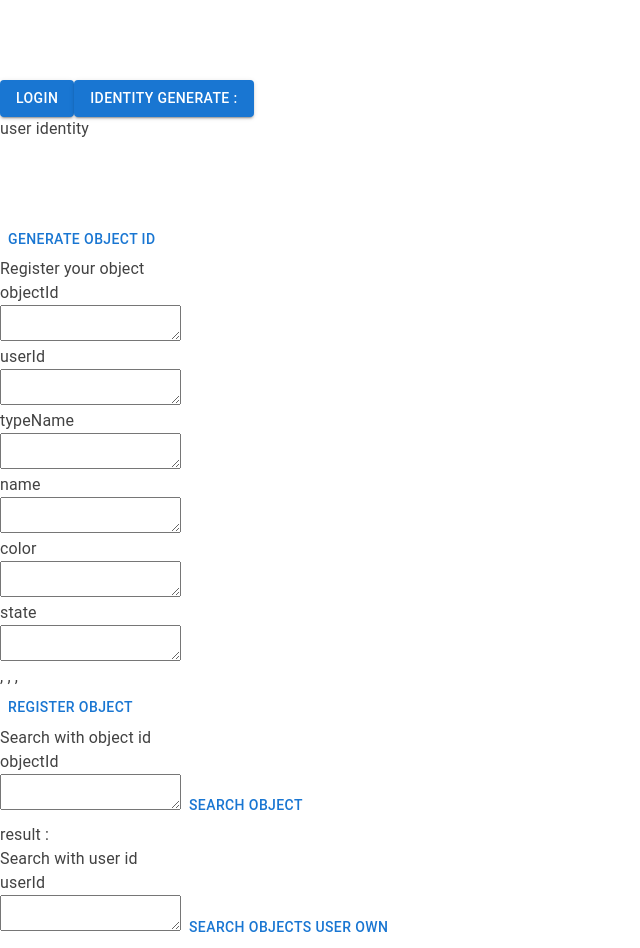
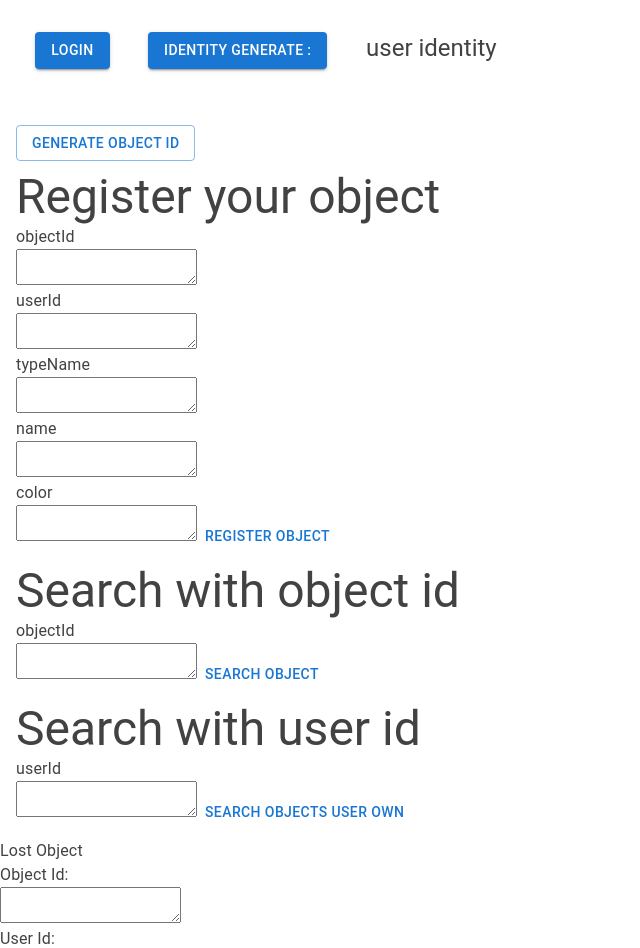
Before and after one commit to Joon2000/lostobject, a React (Vite) app: page / in a window 1280 px wide. Shown: the top 948 px of the page, without its empty margins (0-640 px from the left). Built offline with nearby package versions, Linux system fonts and the light colour scheme; what @connect2ic/core, @connect2ic/react, @dfinity/agent would draw is missing.

Commit message:
update page

```diff
--- a/frontend/App.tsx
+++ b/frontend/App.tsx
@@ -34,7 +34,7 @@ function App() {
   const [myId, setMyId] = useState("user identity");
   const [identity, setIdentity] = useState<Identity>();
 
-  const [newObjectId, setNewObjectId] = useState(24163);
+  const [newObjectId, setNewObjectId] = useState(343);
   const [isNewObjectIdSeen, setIsNewObjectIdSeen] = useState(false);
 
   const [objectId, setObjectId] = useState("");
@@ -44,10 +44,15 @@ function App() {
   const [typeName, setTypeName] = useState("");
   const [name, setName] = useState("");
   const [color, setColor] = useState("");
-  const [state, setState] = useState("");
+  // const [state, setState] = useState("");
 
+  const [resultRegisteredObjectInfo, setResultResgisteredObjectInfo] = useState([]);
   const [resultObjectInfo, setResultObjectInfo] = useState([]);
   const [resultObjectList, setResultObjectList] = useState([]);
+
+  const [isResultInfoSeen, setIsResultInfoSeen] = useState(false);
+  const [isSearchWithObjectResultInfoSeen, setIsSearchWithObjectResultInfoSeen] = useState(false);
+  const [isSearchWithUserResultInfoSeen, setIsSearchWithUserResultInfoSeen] = useState(false);
 
 
   const [isLost, setIsLost] = useState(true)
@@ -83,17 +88,21 @@ function App() {
   const colorHandleChange = (e) => {
     setColor(e.target.value)
   };
-  const stateHandleChange = (e) => {
-    setState(e.target.value)
-  };
+  // const stateHandleChange = (e) => {
+  //   setState(e.target.value)
+  // };
 
   const handleRegisterObject = async (e) => {
+    setIsResultInfoSeen(false);
+    setIsSearchWithObjectResultInfoSeen(false);
+    setIsSearchWithUserResultInfoSeen(false);
     e.preventDefault();
 
     // await storage.store(id, input)
     await storage.register(objectId, userId, typeName, name, color);
     console.log("registered!!")
     let result = await storage.searchObjectId(objectId);
+    setResultResgisteredObjectInfo(result);
     console.log("result:", result);
 
     setObjectId("");
@@ -101,29 +110,38 @@ function App() {
     setTypeName("");
     setName("");
     setColor("");
-    setState("");
+    // setState("");
 
 
     setIsNewObjectIdSeen(false);
     setNewObjectId((prev)=>prev+123);
+    setIsResultInfoSeen(true);
   };
 
   const searchWithObjectId = async (e) => {
+    setIsResultInfoSeen(false);
+    setIsSearchWithObjectResultInfoSeen(false);
+    setIsSearchWithUserResultInfoSeen(false);
     e.preventDefault();
 
     let object = await storage.searchObjectId(searchObjectId);
     setResultObjectInfo(object);
     console.log("object result :", object);
     setSearchObjectId("");
+    setIsSearchWithObjectResultInfoSeen(true);
   }
 
   const searchWithUserId = async (e) => {
+    setIsResultInfoSeen(false);
+    setIsSearchWithObjectResultInfoSeen(false);
+    setIsSearchWithUserResultInfoSeen(false);
     e.preventDefault();
 
     let objectIds = await storage.searchUserId(searchUserId);
     setResultObjectList(objectIds);
     console.log("result Object list :", objectIds);
     setSearchUserId("");
+    setIsSearchWithUserResultInfoSeen(true);
   }
 
   const changeToLost = async (e) =>{
@@ -148,7 +166,7 @@ function App() {
       {/* <div>
         <ConnectButton />
       </div> */}
-      <Box sx={{my: 10}}>
+      <Box sx={{mt: 2, mb:5, p:2, width: 500}} justifyContent={"space-around"} display={"flex"}>
         <Button
         variant="contained"
         onClick={async (e) => {
@@ -189,23 +207,32 @@ function App() {
             // document.getElementById("principal").innerText = principal.toString();
             let principal_str = principal.toString();
             setMyId(principal_str);
+            setUserId(principal_str);
             return false;
           }}>
             identity generate :
         </Button>
-        <Typography>{myId}</Typography>
-      </Box>
+        <Typography variant="h5">{myId}</Typography>
+      </Box >
+          <Box display={"flex"} justifyContent={"left"} sx={{width: 500}}>
               <Button
             onClick={()=>{
               setIsNewObjectIdSeen(true);
+              setObjectId(newObjectId+"");
             }}
+            variant="outlined"
+            sx={{ml:2, mr: 3}}
             >
             Generate Object Id
             </Button>
-        <Typography>{ isNewObjectIdSeen && newObjectId }</Typography>
+            <Typography variant="h5">{ isNewObjectIdSeen && newObjectId }</Typography>
+          </Box>
 
-        <Box>
-        <Typography>Register your object</Typography>
+
+        <Box sx={{my:1, ml:2}}>
+          <Typography variant="h3">Register your object</Typography>
+          <Box display={"flex"} justifyContent={"left"}>
+            <Box sx={{mr: 5}}>
               <Typography>objectId</Typography>
               <textarea
                   value={objectId}
@@ -231,20 +258,28 @@ function App() {
                   value={color}
                   onChange={colorHandleChange}
                 />
-        <Typography>state</Typography>
-        <textarea
-            value={state}
-            onChange={stateHandleChange}
-          />
-        <Typography>{objectId}, {userId}, {name}, {state}</Typography>
-
               <Button
               onClick={handleRegisterObject}
               >REGISTER OBJECT</Button>
             </Box>
+            {isResultInfoSeen &&
+            <Box>
+              <Typography variant="h6">REGISTERD OBJECT BELOW</Typography>
+              <Typography>Object Id {resultRegisteredObjectInfo[0]}</Typography>
+              <Typography>User Id {resultRegisteredObjectInfo[1]}</Typography>
+              <Typography>Type Name {resultRegisteredObjectInfo[2]}</Typography>
+              <Typography>Name {resultRegisteredObjectInfo[3]}</Typography>
+              <Typography>Color {resultRegisteredObjectInfo[4]}</Typography>
+              <Typography>State {resultRegisteredObjectInfo[5]}</Typography>
+            </Box>}
 
-      <Box>
-        <Typography>Search with object id</Typography>
+          </Box>
+      </Box>
+
+      <Box sx={{my:1, ml:2}}>
+        <Typography variant="h3">Search with object id</Typography>
+        <Box display={"flex"} justifyContent={"left"}>
+          <Box  sx={{mr: 5}}>
             <Typography>objectId</Typography>
             <textarea
                 value={searchObjectId}
@@ -253,12 +288,24 @@ function App() {
               <Button
             onClick={searchWithObjectId}
             >SEARCH OBJECT</Button>
-        <Typography>result : {resultObjectInfo}</Typography>
-
+          </Box>
+          {isSearchWithObjectResultInfoSeen &&
+          <Box>
+            <Typography variant="h6">OBJECT INFO</Typography>
+            <Typography>Object Id {resultObjectInfo[0]}</Typography>
+            <Typography>User Id {resultObjectInfo[1]}</Typography>
+            <Typography>Type Name {resultObjectInfo[2]}</Typography>
+            <Typography>Name {resultObjectInfo[3]}</Typography>
+            <Typography>Color {resultObjectInfo[4]}</Typography>
+            <Typography>State {resultObjectInfo[5]}</Typography>
+          </Box>}
+        </Box>
       </Box>
 
-      <Box>
-        <Typography>Search with user id</Typography>
+      <Box sx={{my:1, ml:2}}>
+        <Typography variant="h3">Search with user id</Typography>
+        <Box display={"flex"} justifyContent={"left"}>
+          <Box sx={{mr: 5}}>
             <Typography>userId</Typography>
           <textarea
               value={searchUserId}
@@ -267,7 +314,22 @@ function App() {
             <Button
           onClick={searchWithUserId}
           >SEARCH OBJECTS USER OWN</Button>
-        <Typography>result : {resultObjectList}</Typography>
+          </Box>
+          {isSearchWithUserResultInfoSeen &&
+          <Box>
+            <Typography variant="h6">OBJECT LIST</Typography>
+            {resultObjectList.map((obj)=>(
+              <Typography>{obj}</Typography>
+            ))}
+            {/* <Typography>OBJECT INFO</Typography>
+            <Typography>Object Id</Typography>
+            <Typography>User Id</Typography>
+            <Typography>Type Name</Typography>
+            <Typography>Name</Typography>
+            <Typography>Color</Typography>
+            <Typography>State</Typography> */}
+          </Box>}
+        </Box>
       </Box>
 
 
--- a/src/declarations/storage/storage.did.d.ts
+++ b/src/declarations/storage/storage.did.d.ts
@@ -2,12 +2,6 @@ import type { Principal } from '@dfinity/principal';
 import type { ActorMethod } from '@dfinity/agent';
 
 export interface _SERVICE {
-  'inc' : ActorMethod<[], bigint>,
-  'get' : ActorMethod<[string], string>,
-  'store' : ActorMethod<[string, string], undefined>,
-  'changeStateFound' : ActorMethod<[string], boolean>,
-  'changeStateLost' : ActorMethod<[string, string], boolean>,
-  'changeStateReceived' : ActorMethod<[string, string], boolean>,
   'register' : ActorMethod<[string, string, string, string, string], undefined>,
   'searchObjectId' : ActorMethod<[string], Array<string>>,
   'searchUserId' : ActorMethod<[string], Array<string>>,
```
Also changed, not shown: 1 other file (tests, documents, lock files or other folders). Lines whose indentation alone changed are shown as unchanged.
